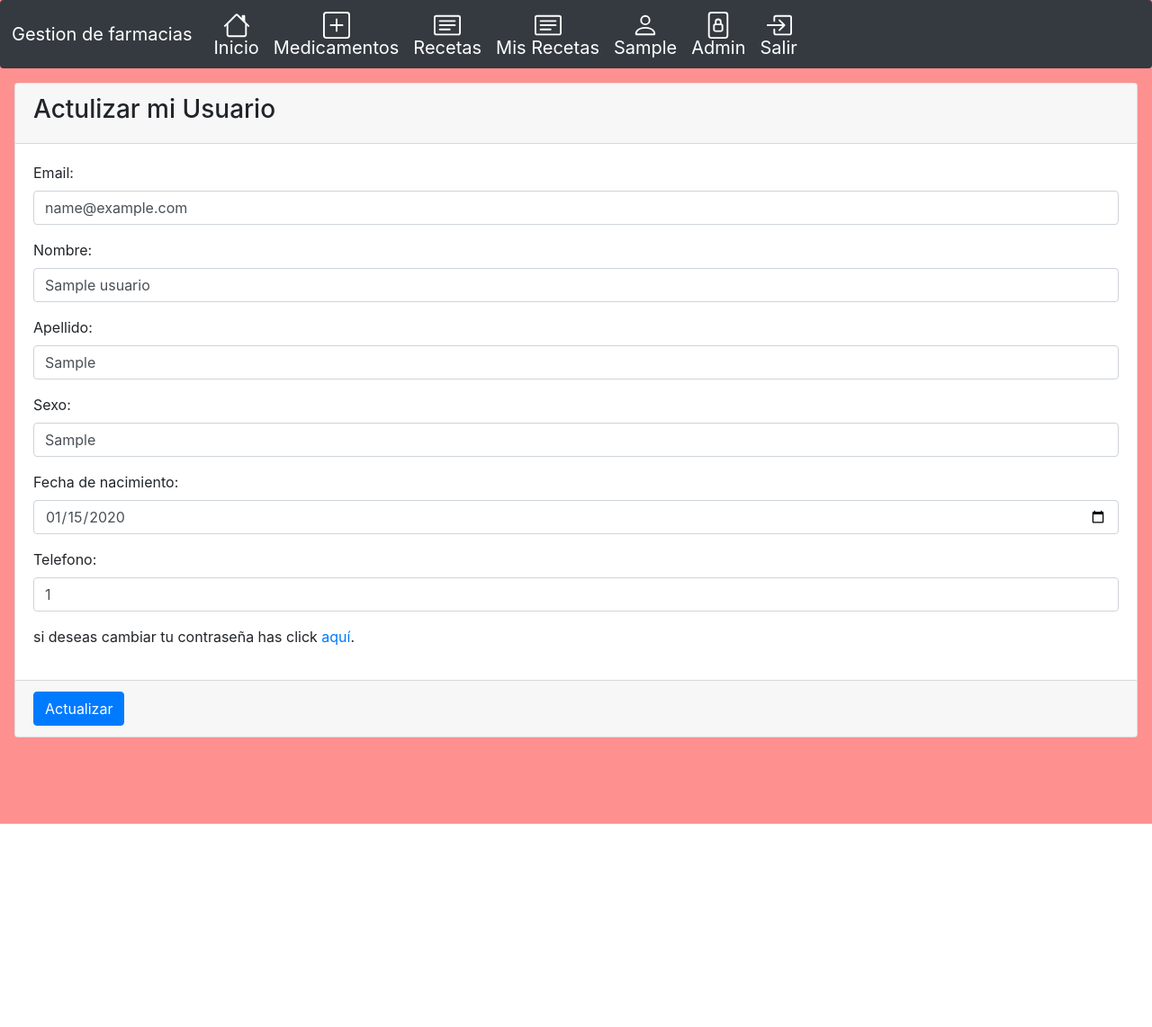
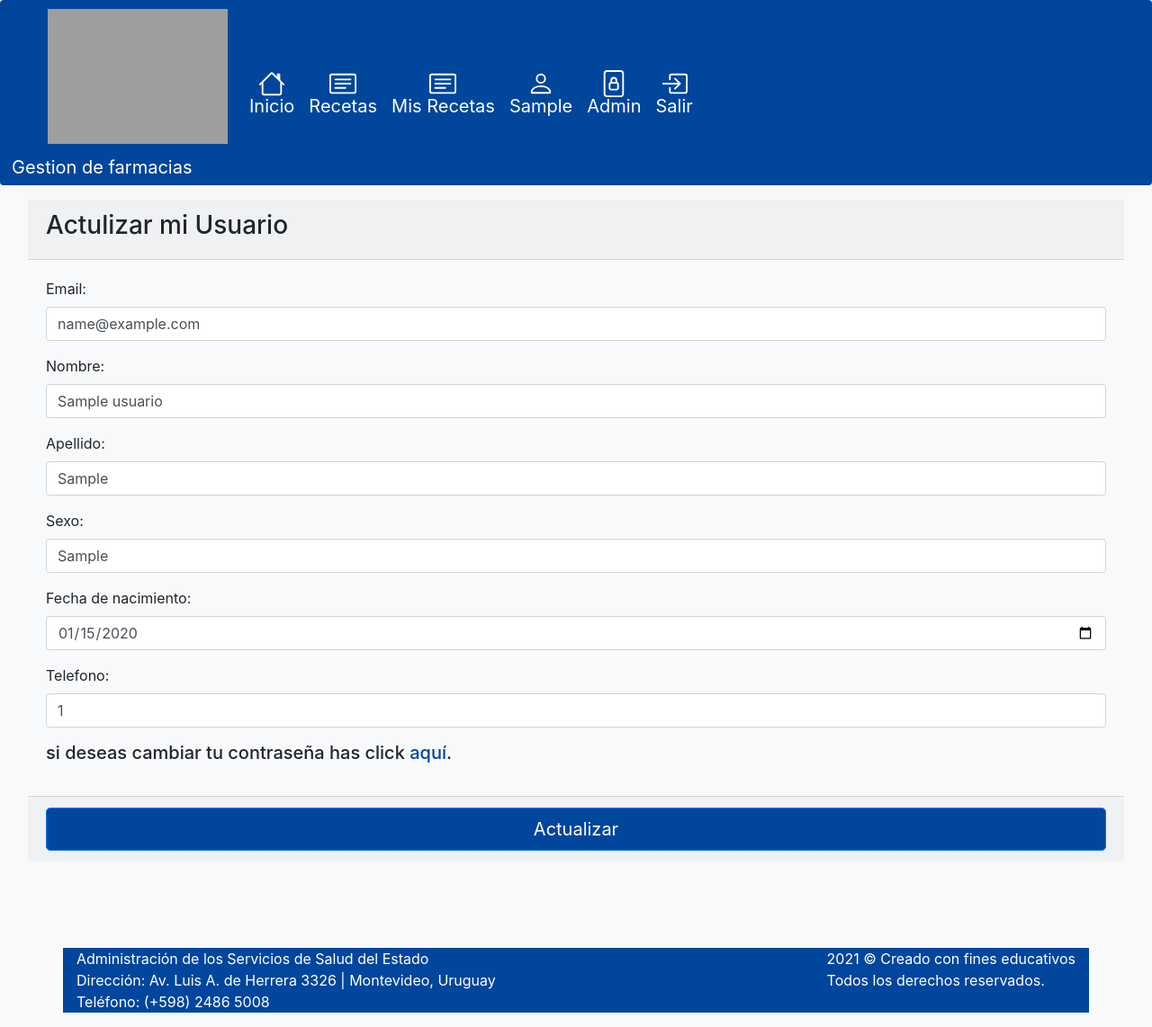
Before and after one commit to rafaelburgueno/gestion_de_farmacias, a Django app: page /mi_usuario/ in a window 1280 px wide. Shown: the whole page at 90% size. Before the commit the page ends 916 px from the top, so only its background shows below. Run offline with Django 3.2, Linux system fonts and the light colour scheme; a user stored in the database is signed in; tables that the repository leaves empty hold one stand-in row (values such as "Sample post"); some libraries are stand-ins or nearby versions; grey boxes are pictures that could not be loaded.

Commit message:
Cambio de diseño
afecta a todas las plantillas y a a los estillos

```diff
--- a/gestion_de_farmacias/plantillas/base.html
+++ b/gestion_de_farmacias/plantillas/base.html
@@ -1,4 +1,5 @@
 {% comment "" %}{% endcomment %}
+
 <!DOCTYPE html>
 <html lang="en">
 <head>
@@ -34,7 +35,6 @@
         {% include "nav.html" %}
         {% endcomment %}
 
-
         <div class="">
                 <!-- Contenido dinamico o bloque cambiante -->
                 {% block content %}{% endblock  %}
@@ -57,5 +57,22 @@
         <script src="{% static 'mi_script.js' %}"></script>
 
 
+
+        <footer >
+        <div class="container classcolor">
+         <p class="float-right">
+                2021 © Creado con fines educativos <br>
+                Todos los derechos reservados.
+          </p>
+
+          <p >
+Administración de los Servicios de Salud del Estado <br>
+Dirección: Av. Luis A. de Herrera 3326 | Montevideo, Uruguay <br>
+Teléfono: (+598) 2486 5008
+</p>
+
+        </div>
+      </footer>
 </body>
+
 </html>
--- a/gestion_de_farmacias/plantillas/medicamentos.html
+++ b/gestion_de_farmacias/plantillas/medicamentos.html
@@ -17,7 +17,7 @@
             <p>Criterios de búsqueda</p>
         </h3>
         <input type="text" class="form-control mb-2" id="cc-number" placeholder="Medicamento, Laboratorio, Número de Registro" required="">
-        <button class="btn btn-secondary btn-lg btn-block" type="submit">Buscar</button>
+        <button class="btn btn-primary btn-lg btn-block" type="submit">Buscar</button>
     </div>
 
 
--- a/gestion_de_farmacias/plantillas/mi_stock.html
+++ b/gestion_de_farmacias/plantillas/mi_stock.html
@@ -44,7 +44,7 @@
     <p style="color: red">Por favor revisa este campo</p>
     {% endif %}
 
-    <div id="formulario" class="card my-3">
+    <div id="formulario" class="form-group form-group col-md-12">
         <div class="card-header">
             <h3>Registrar stock</h3>
         </div>
@@ -55,7 +55,7 @@
                 {{formulario_nuevo_stock.as_p}}
             </div>
             <div class="card-footer">
-                <input class="btn btn-primary" type="submit" value="Registrar" />
+                <input class="btn btn-primary btn-lg btn-block" type="submit" value="Registrar" />
             </div>
         </form>
     </div>
--- a/gestion_de_farmacias/plantillas/mi_usuario.html
+++ b/gestion_de_farmacias/plantillas/mi_usuario.html
@@ -15,7 +15,7 @@
 			<p style="color:red;">Por favor revisa los campos</p>
 		{% endif %}
 
-		<div class="card my-3">
+		<div class="form-group form-group col-md-12">
 			<div class="card-header">
 				<h3>Actulizar mi Usuario</h3>
 			</div>
@@ -35,10 +35,10 @@
                                         <p>{{form.password1.label_tag}}{{form.password1}}</p>
                                         <p>{{form.password2.label_tag}}{{form.password2}}</p>
 
-					<p>si deseas cambiar tu contraseña has click <a href="{% url 'password_change' %}">aquí</a>.</p>
+					<h5><p>si deseas cambiar tu contraseña has click <a class="colora" href="{% url 'password_change' %}">aquí</a>.</p></h5>
 				</div>
 			        <div class="card-footer">
-				        <input class="btn btn-primary" type="submit" value="Actualizar">
+				        <input class="btn btn-primary btn-lg btn-block" type="submit" value="Actualizar">
 			        </div>
 		        </form>
 	        </div>
--- a/gestion_de_farmacias/plantillas/nav.html
+++ b/gestion_de_farmacias/plantillas/nav.html
@@ -1,11 +1,17 @@
 {% comment "" %}<!-- menu responsive -->{% endcomment %}
-<nav class="navbar navbar-expand-lg bg-dark navbar-dark navbar-toggler -md sm">
+<nav class=" classcolor text navbar navbar-expand-lg navbar-toggler -md sm">
     <!-- Logo -->
 
-    <a class="navbar-brand" href="/inicio/">Gestion de farmacias</a>
-    <button class="navbar-toggler navbar-toggler-right" type="button" data-toggle="collapse" data-target="#navbarTogglercolapse" aria-controls="navbarTogglercolapse" aria-expanded="false" aria-label="Toggle navigation">
-                <span class="navbar-toggler-icon"></span>
+    <a class="navbar-brand" href="/inicio/">
+
+   <ul> <img src="https://www.asse.com.uy/plantillas/temas/default/imagenes/logoblanco.svg" class="img-responsive imglogo" title="ASSE - Administracion de los Servicios de Salud del Estado">
+    <button class="navbar-toggler navbar-toggler-right" type="button" data-toggle="collapse" data-target="#navbarTogglercolapse" aria-controls="navbarTogglercolapse" aria-expanded="false" aria-label="Toggle navigation"></ul>
+
+
+        Gestion de farmacias</a>
+
         </button>
+
 
     <div class="collapse navbar-collapse" id="navbarTogglercolapse">
 
@@ -13,7 +19,7 @@
 
         <ul class="navbar-nav ">
             <li class="nav-item">
-                <a class="nav-link text-white" href="/inicio/">
+                <a class="nav-link " href="/inicio/">
                     <svg xmlns="http://www.w3.org/2000/svg" width="30" height="30" fill="currentColor" class="bi mx-auto mb-1e d-none d-lg-block" viewBox="0 0 16 16">
                         <path fill-rule="evenodd" d="M2 13.5V7h1v6.5a.5.5 0 0 0 .5.5h9a.5.5 0 0 0 .5-.5V7h1v6.5a1.5 1.5 0 0 1-1.5 1.5h-9A1.5 1.5 0 0 1 2 13.5zm11-11V6l-2-2V2.5a.5.5 0 0 1 .5-.5h1a.5.5 0 0 1 .5.5z"/>
                         <path fill-rule="evenodd" d="M7.293 1.5a1 1 0 0 1 1.414 0l6.647 6.646a.5.5 0 0 1-.708.708L8 2.207 1.354 8.854a.5.5 0 1 1-.708-.708L7.293 1.5z"/>
@@ -21,25 +27,26 @@
                 </a>
             </li>
 
+
+
+            {% if user.is_authenticated %} {% if user.rol == 'farmacia'%}
             <li class="nav-item">
-                <a class="nav-link text-white" href="/medicamentos/">
+                <a class="nav-link " href="/medicamentos/">
                     <svg xmlns="http://www.w3.org/2000/svg" width="30" height="30" fill="currentColor" class="bi mx-auto mb-1e d-none d-lg-block" viewBox="0 0 16 16">
                         <path d="M14 1a1 1 0 0 1 1 1v12a1 1 0 0 1-1 1H2a1 1 0 0 1-1-1V2a1 1 0 0 1 1-1h12zM2 0a2 2 0 0 0-2 2v12a2 2 0 0 0 2 2h12a2 2 0 0 0 2-2V2a2 2 0 0 0-2-2H2z"/>
                         <path d="M8 4a.5.5 0 0 1 .5.5v3h3a.5.5 0 0 1 0 1h-3v3a.5.5 0 0 1-1 0v-3h-3a.5.5 0 0 1 0-1h3v-3A.5.5 0 0 1 8 4z"/>
                     </svg> Medicamentos
                 </a>
             </li>
-
-            {% if user.is_authenticated %} {% if user.rol == 'farmacia'%}
             <li class="nav-item">
-                <a class="nav-link text-white" href="{% url 'mi_stock' %}">
+                <a class="nav-link " href="{% url 'mi_stock' %}">
                     <svg xmlns="http://www.w3.org/2000/svg" width="30" height="30" fill="currentColor" class="i mx-auto mb-1e d-none d-lg-block" viewBox="0 0 16 16">
                             <path fill-rule="evenodd" d="M7.752.066a.5.5 0 0 1 .496 0l3.75 2.143a.5.5 0 0 1 .252.434v3.995l3.498 2A.5.5 0 0 1 16 9.07v4.286a.5.5 0 0 1-.252.434l-3.75 2.143a.5.5 0 0 1-.496 0l-3.502-2-3.502 2.001a.5.5 0 0 1-.496 0l-3.75-2.143A.5.5 0 0 1 0 13.357V9.071a.5.5 0 0 1 .252-.434L3.75 6.638V2.643a.5.5 0 0 1 .252-.434L7.752.066ZM4.25 7.504 1.508 9.071l2.742 1.567 2.742-1.567L4.25 7.504ZM7.5 9.933l-2.75 1.571v3.134l2.75-1.571V9.933Zm1 3.134 2.75 1.571v-3.134L8.5 9.933v3.134Zm.508-3.996 2.742 1.567 2.742-1.567-2.742-1.567-2.742 1.567Zm2.242-2.433V3.504L8.5 5.076V8.21l2.75-1.572ZM7.5 8.21V5.076L4.75 3.504v3.134L7.5 8.21ZM5.258 2.643 8 4.21l2.742-1.567L8 1.076 5.258 2.643ZM15 9.933l-2.75 1.571v3.134L15 13.067V9.933ZM3.75 14.638v-3.134L1 9.933v3.134l2.75 1.571Z"/>
                     </svg> Mi Stock
                 </a>
             </li>
             <li class="nav-item">
-                <a class="nav-link text-white" href="{% url 'lista_de_usuarios' %}">
+                <a class="nav-link " href="{% url 'lista_de_usuarios' %}">
                         <svg xmlns="http://www.w3.org/2000/svg" width="30" height="30" fill="currentColor" class="bi mx-auto mb-1e d-none d-lg-block" viewBox="0 0 16 16">
                         <path d="M15 14s1 0 1-1-1-4-5-4-5 3-5 4 1 1 1 1h8zm-7.978-1A.261.261 0 0 1 7 12.996c.001-.264.167-1.03.76-1.72C8.312 10.629 9.282 10 11 10c1.717 0 2.687.63 3.24 1.276.593.69.758 1.457.76 1.72l-.008.002a.274.274 0 0 1-.014.002H7.022zM11 7a2 2 0 1 0 0-4 2 2 0 0 0 0 4zm3-2a3 3 0 1 1-6 0 3 3 0 0 1 6 0zM6.936 9.28a5.88 5.88 0 0 0-1.23-.247A7.35 7.35 0 0 0 5 9c-4 0-5 3-5 4 0 .667.333 1 1 1h4.216A2.238 2.238 0 0 1 5 13c0-1.01.377-2.042 1.09-2.904.243-.294.526-.569.846-.816zM4.92 10A5.493 5.493 0 0 0 4 13H1c0-.26.164-1.03.76-1.724.545-.636 1.492-1.256 3.16-1.275zM1.5 5.5a3 3 0 1 1 6 0 3 3 0 0 1-6 0zm3-2a2 2 0 1 0 0 4 2 2 0 0 0 0-4z"/>
                     </svg> Usuarios
@@ -52,7 +59,7 @@
             <!-- Stock Dropdown -->
             {% comment %}
             <li class="nav-item dropdown">
-                <a class="nav-link  text-white" href="#" id="navbardrop" data-toggle="dropdown">
+                <a class="nav-link " href="#" id="navbardrop" data-toggle="dropdown">
                     <svg xmlns="http://www.w3.org/2000/svg" width="30" height="30" fill="currentColor" class="bi mx-auto mb-1e d-none d-lg-block" viewBox="0 0 16 16">
                         <path d="M15 14s1 0 1-1-1-4-5-4-5 3-5 4 1 1 1 1h8zm-7.978-1A.261.261 0 0 1 7 12.996c.001-.264.167-1.03.76-1.72C8.312 10.629 9.282 10 11 10c1.717 0 2.687.63 3.24 1.276.593.69.758 1.457.76 1.72l-.008.002a.274.274 0 0 1-.014.002H7.022zM11 7a2 2 0 1 0 0-4 2 2 0 0 0 0 4zm3-2a3 3 0 1 1-6 0 3 3 0 0 1 6 0zM6.936 9.28a5.88 5.88 0 0 0-1.23-.247A7.35 7.35 0 0 0 5 9c-4 0-5 3-5 4 0 .667.333 1 1 1h4.216A2.238 2.238 0 0 1 5 13c0-1.01.377-2.042 1.09-2.904.243-.294.526-.569.846-.816zM4.92 10A5.493 5.493 0 0 0 4 13H1c0-.26.164-1.03.76-1.724.545-.636 1.492-1.256 3.16-1.275zM1.5 5.5a3 3 0 1 1 6 0 3 3 0 0 1-6 0zm3-2a2 2 0 1 0 0 4 2 2 0 0 0 0-4z"/>
                     </svg> Usuarios
@@ -87,7 +94,7 @@
             {% endcomment %}
 
             <li class="nav-item ">
-                <a class="nav-link text-white" href="/recetas/">
+                <a class="nav-link " href="/recetas/">
                     <svg xmlns="http://www.w3.org/2000/svg" width="30" height="30" fill="currentColor" class="bi mx-auto mb-1e d-none d-lg-block" viewBox="0 0 16 16">
                         <path d="M14.5 3a.5.5 0 0 1 .5.5v9a.5.5 0 0 1-.5.5h-13a.5.5 0 0 1-.5-.5v-9a.5.5 0 0 1 .5-.5h13zm-13-1A1.5 1.5 0 0 0 0 3.5v9A1.5 1.5 0 0 0 1.5 14h13a1.5 1.5 0 0 0 1.5-1.5v-9A1.5 1.5 0 0 0 14.5 2h-13z"/>
                         <path d="M3 5.5a.5.5 0 0 1 .5-.5h9a.5.5 0 0 1 0 1h-9a.5.5 0 0 1-.5-.5zM3 8a.5.5 0 0 1 .5-.5h9a.5.5 0 0 1 0 1h-9A.5.5 0 0 1 3 8zm0 2.5a.5.5 0 0 1 .5-.5h6a.5.5 0 0 1 0 1h-6a.5.5 0 0 1-.5-.5z"/>
@@ -95,7 +102,7 @@
                 </a>
             </li>
             <li class="nav-item">
-                <a class="nav-link text-white" href="{% url 'mis_recetas' %}">
+                <a class="nav-link " href="{% url 'mis_recetas' %}">
                     <svg xmlns="http://www.w3.org/2000/svg" width="30" height="30" fill="currentColor" class="bi mx-auto mb-1e d-none d-lg-block" viewBox="0 0 16 16">
                         <path d="M14.5 3a.5.5 0 0 1 .5.5v9a.5.5 0 0 1-.5.5h-13a.5.5 0 0 1-.5-.5v-9a.5.5 0 0 1 .5-.5h13zm-13-1A1.5 1.5 0 0 0 0 3.5v9A1.5 1.5 0 0 0 1.5 14h13a1.5 1.5 0 0 0 1.5-1.5v-9A1.5 1.5 0 0 0 14.5 2h-13z"/>
                         <path d="M3 5.5a.5.5 0 0 1 .5-.5h9a.5.5 0 0 1 0 1h-9a.5.5 0 0 1-.5-.5zM3 8a.5.5 0 0 1 .5-.5h9a.5.5 0 0 1 0 1h-9A.5.5 0 0 1 3 8zm0 2.5a.5.5 0 0 1 .5-.5h6a.5.5 0 0 1 0 1h-6a.5.5 0 0 1-.5-.5z"/>
@@ -113,7 +120,7 @@
 
 
             <li class="nav-item">
-                <a class="nav-link text-white" href="{% url 'mi_usuario' %}">
+                <a class="nav-link " href="{% url 'mi_usuario' %}">
                     <svg xmlns="http://www.w3.org/2000/svg" width="30" height="30" fill="currentColor" class="bi mx-auto mb-1e d-none d-lg-block" viewBox="0 0 16 16">
                         <path d="M8 8a3 3 0 1 0 0-6 3 3 0 0 0 0 6zm2-3a2 2 0 1 1-4 0 2 2 0 0 1 4 0zm4 8c0 1-1 1-1 1H3s-1 0-1-1 1-4 6-4 6 3 6 4zm-1-.004c-.001-.246-.154-.986-.832-1.664C11.516 10.68 10.289 10 8 10c-2.29 0-3.516.68-4.168 1.332-.678.678-.83 1.418-.832 1.664h10z"/>
                     </svg> {{user }}
@@ -121,7 +128,7 @@
             </li>
 
             <li class="nav-item">
-                <a class="nav-link text-white" href="/admin/">
+                <a class="nav-link " href="/admin/">
                     <svg xmlns="http://www.w3.org/2000/svg" width="30" height="30" fill="currentColor" class="bi mx-auto mb-1e d-none d-lg-block" viewBox="0 0 16 16">
                         <path d="M8 5a1 1 0 0 1 1 1v1H7V6a1 1 0 0 1 1-1zm2 2.076V6a2 2 0 1 0-4 0v1.076c-.54.166-1 .597-1 1.224v2.4c0 .816.781 1.3 1.5 1.3h3c.719 0 1.5-.484 1.5-1.3V8.3c0-.627-.46-1.058-1-1.224zM6.105 8.125A.637.637 0 0 1 6.5 8h3a.64.64 0 0 1 .395.125c.085.068.105.133.105.175v2.4c0 .042-.02.107-.105.175A.637.637 0 0 1 9.5 11h-3a.637.637 0 0 1-.395-.125C6.02 10.807 6 10.742 6 10.7V8.3c0-.042.02-.107.105-.175z"/>
                         <path d="M4 0a2 2 0 0 0-2 2v12a2 2 0 0 0 2 2h8a2 2 0 0 0 2-2V2a2 2 0 0 0-2-2H4zm0 1h8a1 1 0 0 1 1 1v12a1 1 0 0 1-1 1H4a1 1 0 0 1-1-1V2a1 1 0 0 1 1-1z"/>
@@ -132,11 +139,16 @@
             {% endif %}
             {% if not request.user.is_authenticated %}
             <li class="nav-item">
-                <a class="nav-link text-white" href="{% url 'login' %}">Login</a>
+                <a class="nav-link " href="{% url 'login' %}">
+                    <svg xmlns="http://www.w3.org/2000/svg" width="30" height="30" fill="currentColor" class="bi mx-auto mb-1e d-none d-lg-block" viewBox="0 0 16 16">
+                        <path d="M4 0a2 2 0 0 0-2 2v12a2 2 0 0 0 2 2h8a2 2 0 0 0 2-2V2a2 2 0 0 0-2-2H4zm0 1h8a1 1 0 0 1 1 1v12a1 1 0 0 1-1 1H4a1 1 0 0 1-1-1V2a1 1 0 0 1 1-1z"/>
+                      </svg>
+
+                    Login</a>
             </li>
             {% else %}
             <li class="nav-item">
-                <a class="nav-link text-white" href="{% url 'logout' %}">
+                <a class="nav-link " href="{% url 'logout' %}">
                     <svg xmlns="http://www.w3.org/2000/svg" width="30" height="30" fill="currentColor" class="bi mx-auto mb-1e d-none d-lg-block" viewBox="0 0 16 16">
                         <path fill-rule="evenodd" d="M6 3.5a.5.5 0 0 1 .5-.5h8a.5.5 0 0 1 .5.5v9a.5.5 0 0 1-.5.5h-8a.5.5 0 0 1-.5-.5v-2a.5.5 0 0 0-1 0v2A1.5 1.5 0 0 0 6.5 14h8a1.5 1.5 0 0 0 1.5-1.5v-9A1.5 1.5 0 0 0 14.5 2h-8A1.5 1.5 0 0 0 5 3.5v2a.5.5 0 0 0 1 0v-2z"/>
                         <path fill-rule="evenodd" d="M11.854 8.354a.5.5 0 0 0 0-.708l-3-3a.5.5 0 1 0-.708.708L10.293 7.5H1.5a.5.5 0 0 0 0 1h8.793l-2.147 2.146a.5.5 0 0 0 .708.708l3-3z"/>
@@ -144,6 +156,8 @@
                 </a>
             </li>
             {% endif %}
+
+
 
         </ul>
 
--- a/gestion_de_farmacias/plantillas/recetas.html
+++ b/gestion_de_farmacias/plantillas/recetas.html
@@ -51,7 +51,7 @@
     </div>
 
     <hr> {% if user.rol == 'medico'%}
-    <div class="">
+    <div class="form-group form-group col-md-12">
 
         {% if formulario_nueva_receta.errors %}
         <p style="color:red;">Por favor revisa este campo</p>
@@ -68,7 +68,7 @@
                 </div>
 
                 <div class="card-footer">
-                    <input class="btn btn-secondary btn-lg btn-block" type="submit" value="Crear">
+                    <input class="btn btn-primary btn-lg btn-block" type="submit" value="Crear">
                 </div>
             </form>
         </div>
--- a/gestion_de_farmacias/plantillas/recetas_usuario.html
+++ b/gestion_de_farmacias/plantillas/recetas_usuario.html
@@ -41,7 +41,7 @@
                                                                 <td>{{ receta.vencimiento }}</td>
                                                                 <td>{{ receta.estado }}</td>
                                                                 {% comment %}
-                                                                <td><a class="btn btn-sm btn-danger" href="/mi_receta/{{ receta.id }}">Editar</a></td>
+                                                                <td><a class="btn btn-danger btn-lg btn-block" href="/mi_receta/{{ receta.id }}">Editar</a></td>
                                                                 {% endcomment %}
                                                         </tr>
                                                 {% endfor %}
--- a/gestion_de_farmacias/plantillas/registrar_usuario.html
+++ b/gestion_de_farmacias/plantillas/registrar_usuario.html
@@ -27,7 +27,7 @@
             </div>
 
             <div class="card-footer">
-                <input class="btn btn-secondary btn-lg btn-block" type="submit" value="Registrar">
+                <input class="btn btn-primary btn-lg btn-block" type="submit" value="Registrar">
             </div>
         </form>
 
--- a/gestion_de_farmacias/static/estilos.css
+++ b/gestion_de_farmacias/static/estilos.css
@@ -1,9 +1,34 @@
 body {
-    /*background-color: #f8f9fa;*/
-    background-color: #ff9090;
+    background-color: #f8f9fa
+   /* background-color: #ff9090;*/
     /*color: rgb(80, 80, 80);*/
 }
 
+
+.classcolor {
+    background-color: #00469C;
+}
+
+.colora
+{
+    color: #00469C!important;;
+}
+a{
+    color: #fff!important;
+}
+
+.btn {
+    background-color: #00469C;
+}
+
+.imglogo {
+    max-width: 200px;
+}
+
+footer
+{
+    color: #fff!important;
+}
 
 /*las siguientes lines se usan para sacar las flechitas de
 aumentar o disminuir el valor numerico de los campos input*/
--- a/gestion_de_farmacias/static/mi_script.js
+++ b/gestion_de_farmacias/static/mi_script.js
@@ -1,6 +1,8 @@
 // esto corrije el tipo del campo imput 'id_vencimiento' en el formulario para crear recetas
 // por alguna razon no quiere cambiar el type a date
 window.onload = function() {
+
+
     //document.getElementById('id_vencimiento').type = 'date';
     //document.getElementById('id_fecha_de_nacimiento').type = 'date';
     //document.getElementById('id_telefono').type = 'tel';
--- a/registration/templates/registration/password_change_form.html
+++ b/registration/templates/registration/password_change_form.html
@@ -9,7 +9,7 @@
 <!--Nav bar-->
 {% include "nav.html" %}
 
-<div class="container my-3">
+<div class="form-group form-group col-md-12>
 
         <form action="" method="post">{% csrf_token %}
                     <h3 class="mb-4">Cambio de contraseña</h3>
@@ -20,7 +20,7 @@
                     <p><input type="password" name="new_password1" required="" id="id_new_password1" class="form-control" placeholder="Contraseña nueva"></p>
                     {{form.new_password2.errors}}
                     <p><input type="password" name="new_password2" required="" id="id_new_password2" class="form-control" placeholder="Contraseña nueva (confirmación)"></p>
-                    <p><input type="submit" class="btn btn-primary btn-block" value="Cambiar mi contraseña"></p>
+                    <p><input type="submit" class="btn btn-primary btn-lg btn-block" value="Cambiar mi contraseña"></p>
                 </form>
 
 </div>
--- a/registration/templates/registration/password_reset_confirm.html
+++ b/registration/templates/registration/password_reset_confirm.html
@@ -6,7 +6,7 @@
 <main role="main">
   <div class="container">
     <div class="row mt-3">
-      <div class="col-md-9 mx-auto mb-5">
+      <div class="form-group form-group col-md-12">
         {% if validlink %}
           <form action="" method="post">{% csrf_token %}
             <h3 class="mb-4">Escriba la nueva contraseña</h3>
--- a/registration/templates/registration/password_reset_form.html
+++ b/registration/templates/registration/password_reset_form.html
@@ -10,7 +10,7 @@
     }
 </style>
 
-<div class="container my-3">
+<div class="form-group form-group col-md-12">
                 <form action="" method="post">{% csrf_token %}
                     <h3 class="mb-4">Restablecer contraseña</h3>
                   <div class="form-group">
--- a/registration/templates/registration/signup.html
+++ b/registration/templates/registration/signup.html
@@ -16,7 +16,7 @@
 
 			{{form.as_p}}
 
-			<button type="submit" class="btn btn-success btn-flat m-b-30 m-t-30">Registrar</button>
+			<button type="submit" class="btn btn-primary btn-lg btn-block">Registrar</button>
 
 		</form>
 	</div>
```
Also changed, not shown: gestion_de_farmacias/plantillas/inicio.html (+30 -4 lines), gestion_de_farmacias/plantillas/lista_de_usuarios.html (+7 -2 lines), gestion_de_farmacias/plantillas/stock.html (+4 -4 lines), registration/templates/registration/login.html (+8 -6 lines), gestion_de_farmacias/static/dashboard.css (line endings or trailing spaces).
